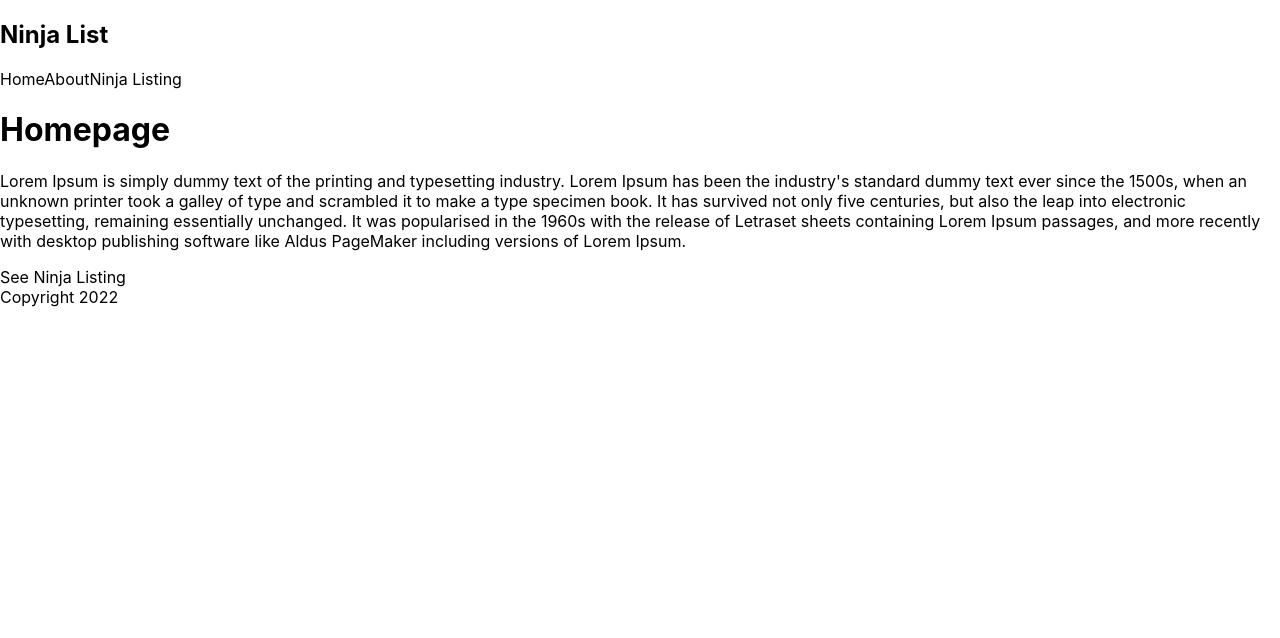
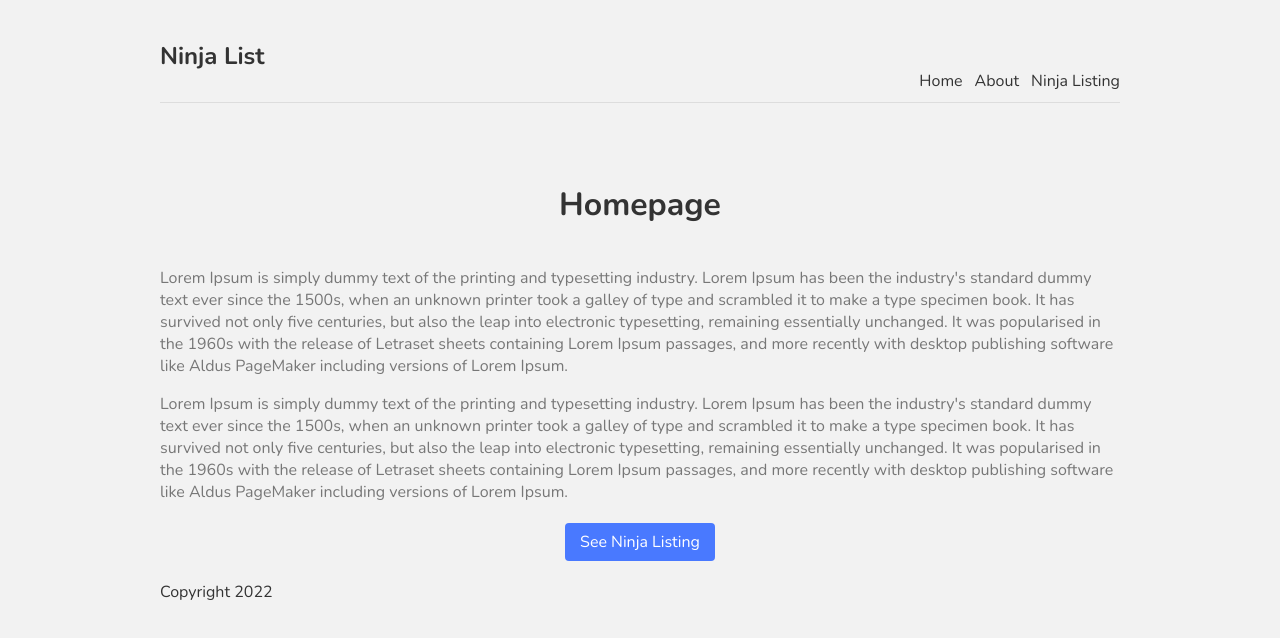
Before and after one commit to Damish/next-js-test-project, a Next.js app: page / in a window 1280 px wide. Shown: the top 638 px of the page. Built offline with nearby package versions, Linux system fonts and the light colour scheme.

Commit message:
add styles

```diff
--- a/pages/index.js
+++ b/pages/index.js
@@ -1,14 +1,16 @@
 import Link from "next/link";
 import Footer from "../components/Footer";
 import Navbar from "../components/Navbar";
+import styles from "../styles/Home.module.css"
 
 export default function Home() {
   return (
     <div>
-      <h1>Homepage</h1>
-      <p>Lorem Ipsum is simply dummy text of the printing and typesetting industry. Lorem Ipsum has been the industry's standard dummy text ever since the 1500s, when an unknown printer took a galley of type and scrambled it to make a type specimen book. It has survived not only five centuries, but also the leap into electronic typesetting, remaining essentially unchanged. It was popularised in the 1960s with the release of Letraset sheets containing Lorem Ipsum passages, and more recently with desktop publishing software like Aldus PageMaker including versions of Lorem Ipsum.</p>
+      <h1 className={styles.title}>Homepage</h1>
+      <p className={styles.text}>Lorem Ipsum is simply dummy text of the printing and typesetting industry. Lorem Ipsum has been the industry's standard dummy text ever since the 1500s, when an unknown printer took a galley of type and scrambled it to make a type specimen book. It has survived not only five centuries, but also the leap into electronic typesetting, remaining essentially unchanged. It was popularised in the 1960s with the release of Letraset sheets containing Lorem Ipsum passages, and more recently with desktop publishing software like Aldus PageMaker including versions of Lorem Ipsum.</p>
+      <p className={styles.text}>Lorem Ipsum is simply dummy text of the printing and typesetting industry. Lorem Ipsum has been the industry's standard dummy text ever since the 1500s, when an unknown printer took a galley of type and scrambled it to make a type specimen book. It has survived not only five centuries, but also the leap into electronic typesetting, remaining essentially unchanged. It was popularised in the 1960s with the release of Letraset sheets containing Lorem Ipsum passages, and more recently with desktop publishing software like Aldus PageMaker including versions of Lorem Ipsum.</p>
       <Link href="/ninjas">
-        <a>See Ninja Listing</a>
+        <a className={styles.btn}>See Ninja Listing</a>
       </Link>
     </div>
   )
--- a/styles/Home.module.css
+++ b/styles/Home.module.css
@@ -1,129 +1,18 @@
-.container {
-  padding: 0 2rem;
-}
-
-.main {
-  min-height: 100vh;
-  padding: 4rem 0;
-  flex: 1;
-  display: flex;
-  flex-direction: column;
-  justify-content: center;
-  align-items: center;
-}
-
-.footer {
-  display: flex;
-  flex: 1;
-  padding: 2rem 0;
-  border-top: 1px solid #eaeaea;
-  justify-content: center;
-  align-items: center;
-}
-
-.footer a {
-  display: flex;
-  justify-content: center;
-  align-items: center;
-  flex-grow: 1;
-}
-
-.title a {
-  color: #0070f3;
-  text-decoration: none;
-}
-
-.title a:hover,
-.title a:focus,
-.title a:active {
-  text-decoration: underline;
-}
-
 .title {
-  margin: 0;
-  line-height: 1.15;
-  font-size: 4rem;
-}
-
-.title,
-.description {
+  color: #333;
+  padding-bottom: 20px;
   text-align: center;
 }
-
-.description {
-  margin: 4rem 0;
-  line-height: 1.5;
-  font-size: 1.5rem;
+.text {
+  color: #777;
 }
-
-.code {
-  background: #fafafa;
-  border-radius: 5px;
-  padding: 0.75rem;
-  font-size: 1.1rem;
-  font-family: Menlo, Monaco, Lucida Console, Liberation Mono, DejaVu Sans Mono,
-    Bitstream Vera Sans Mono, Courier New, monospace;
+.btn {
+  display: block;
+  width: 150px;
+  padding: 8px 0;
+  margin: 20px auto;
+  background: #4979ff;
+  border-radius: 4px;
+  color: white;
+  text-align: center;
 }
-
-.grid {
-  display: flex;
-  align-items: center;
-  justify-content: center;
-  flex-wrap: wrap;
-  max-width: 800px;
-}
-
-.card {
-  margin: 1rem;
-  padding: 1.5rem;
-  text-align: left;
-  color: inherit;
-  text-decoration: none;
-  border: 1px solid #eaeaea;
-  border-radius: 10px;
-  transition: color 0.15s ease, border-color 0.15s ease;
-  max-width: 300px;
-}
-
-.card:hover,
-.card:focus,
-.card:active {
-  color: #0070f3;
-  border-color: #0070f3;
-}
-
-.card h2 {
-  margin: 0 0 1rem 0;
-  font-size: 1.5rem;
-}
-
-.card p {
-  margin: 0;
-  font-size: 1.25rem;
-  line-height: 1.5;
-}
-
-.logo {
-  height: 1em;
-  margin-left: 0.5rem;
-}
-
-@media (max-width: 600px) {
-  .grid {
-    width: 100%;
-    flex-direction: column;
-  }
-}
-
-@media (prefers-color-scheme: dark) {
-  .card,
-  .footer {
-    border-color: #222;
-  }
-  .code {
-    background: #111;
-  }
-  .logo img {
-    filter: invert(1);
-  }
-}
--- a/styles/globals.css
+++ b/styles/globals.css
@@ -1,26 +1,44 @@
-html,
+@import url('https://fonts.googleapis.com/css2?family=Nunito:wght@300;400;600;700&display=swap');
+
 body {
-  padding: 0;
-  margin: 0;
-  font-family: -apple-system, BlinkMacSystemFont, Segoe UI, Roboto, Oxygen,
-    Ubuntu, Cantarell, Fira Sans, Droid Sans, Helvetica Neue, sans-serif;
+  background: #f2f2f2;
+  color: #333;
+  font-family: "Nunito";
 }
-
 a {
-  color: inherit;
+  color: #333;
   text-decoration: none;
 }
-
-* {
-  box-sizing: border-box;
+.content {
+  max-width: 960px;
+  margin: 0 auto;
 }
-
-@media (prefers-color-scheme: dark) {
-  html {
-    color-scheme: dark;
-  }
-  body {
-    color: white;
-    background: black;
-  }
+nav {
+  margin: 10px auto 80px;
+  padding: 10px 0;
+  display: flex;
+  justify-content: flex-end;
+  align-items: flex-end;
+  border-bottom: 1px solid #ddd;
 }
+nav a {
+  margin-left: 12px;
+}
+nav .logo {
+  margin-right: auto;
+}
+footer {
+  display: block;
+  text-align: center;
+  padding: 30px 0;
+  margin-top: 60px;
+  color: #777;
+  border-top: 1px solid #eaeaea;
+}
+.not-found {
+  text-align: center;
+}
+.not-found a{
+  color: #4979ff;
+  text-decoration: underline;
+}
```
Also changed, not shown: styles/Ninjas.module.css (added, +10 -0 lines).
